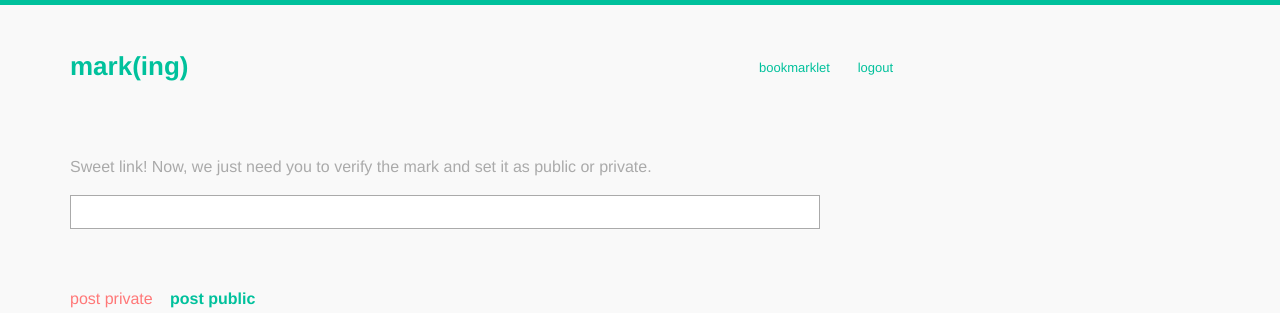
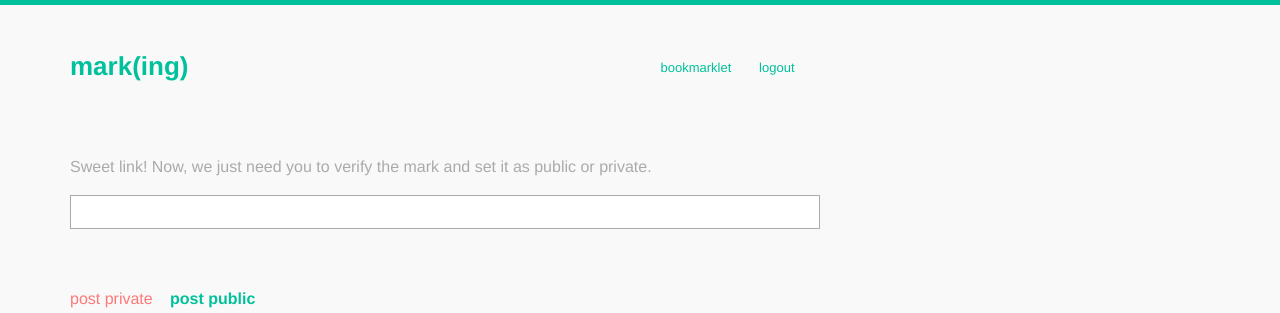
Before and after one commit to zachwood/marked, a Django app: template templates/bookmarks/save.html in a window 1280 px wide. Shown: the top 313 px of the page. Run offline with Django 3.2, Linux system fonts and the light colour scheme; the template is opened without the code that fills it, so the values that code supplies are empty; a user stored in the database is signed in; data comes from the database, SQL or seed files in the repository; parts of the project's set-up code (start-up, migrations or seed data) failed here and were passed over; some libraries are stand-ins or nearby versions.

Commit message:
updating position of the bookmarklet

```diff
--- a/templates/base.html
+++ b/templates/base.html
@@ -53,7 +53,6 @@
             <div class="sixcol">
                 <h1><a href="/" title="return to your marked">{% block site-name %}marked.{% endblock site-name %}</a></h1>
             </div>
-            <div class="onecol"></div>
             <div class="onecol bookmarklet">
                 {% if user.is_authenticated %}
                         <!--<a href="javascript:(function(){ window.open('http://localhost:8000/save/?link='+encodeURIComponent(location.href)+'&title='+document.title); })();" class="drag">bookmarklet (debug)</a>-->
```
